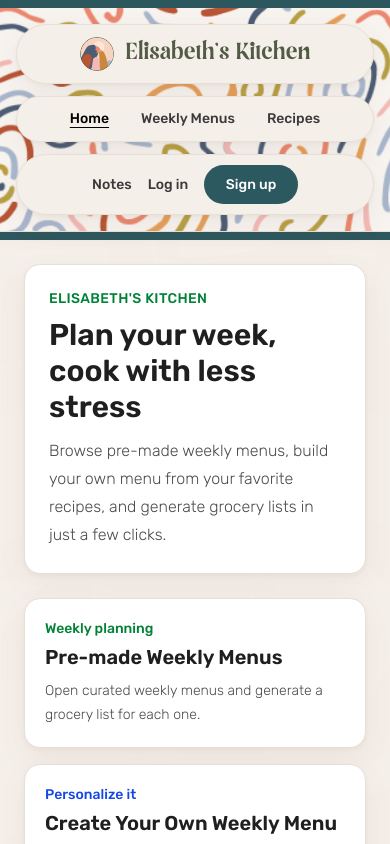
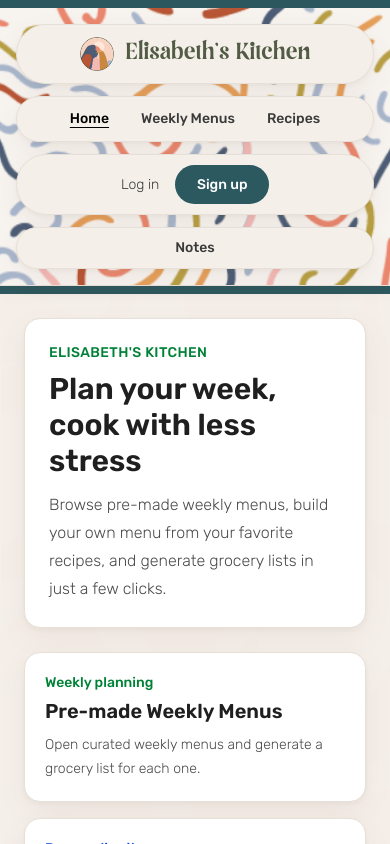
Before and after one commit to elisabeth-svg/elisabeths-kitchen, a Next.js app: page / in a window 390 px wide. Shown: the top 844 px of the page. Built offline with nearby package versions, Linux system fonts and the light colour scheme; no server answers; the database is empty.

Commit message:
Refine mobile navbar and separate notes pill

```diff
--- a/app/components/Navbar.tsx
+++ b/app/components/Navbar.tsx
@@ -26,6 +26,17 @@ export default function Navbar() {
       pathname === path || (path !== '/' && pathname.startsWith(path))
 
     return `text-sm font-medium transition ${
+      isActive
+        ? 'text-black underline underline-offset-4'
+        : 'text-gray-700 hover:text-black hover:underline underline-offset-4'
+    }`
+  }
+
+  function secondaryLinkClass(path: string) {
+    const isActive =
+      pathname === path || (path !== '/' && pathname.startsWith(path))
+
+    return `text-sm transition ${
       isActive
         ? 'text-black underline underline-offset-4'
         : 'text-gray-700 hover:text-black hover:underline underline-offset-4'
@@ -163,7 +174,8 @@ export default function Navbar() {
                 </div>
               </nav>
 
-              <div className="w-full rounded-full border border-[#e7e0d8] bg-[#f4efe9] px-5 py-2.5 shadow-sm lg:w-auto lg:px-5 lg:py-2">
+              <div className="flex w-full max-w-5xl flex-col items-center gap-3 sm:flex-row sm:justify-center lg:max-w-none lg:w-auto lg:justify-start">
+                <div className="w-full rounded-full border border-[#e7e0d8] bg-[#f4efe9] px-5 py-2.5 shadow-sm sm:w-auto lg:px-5 lg:py-2">
                   <div className="flex items-center justify-center gap-4 lg:justify-start">
                     {loading ? (
                       <span className="text-sm text-gray-500">Loading...</span>
@@ -171,37 +183,23 @@ export default function Navbar() {
                       <>
                         <Link
                           href="/profile"
-                        className={linkClass('/profile')}
+                          className="text-sm text-gray-700 hover:text-black hover:underline underline-offset-4"
                         >
                           Hi{user.firstName ? `, ${user.firstName}` : ''}
                         </Link>
 
                         <Link
                           href="/pantry"
-                        className={linkClass('/pantry')}
+                          className={secondaryLinkClass('/pantry')}
                         >
                           Pantry
-                      </Link>
-
-                      <Link
-                        href="/notes"
-                        className={linkClass('/notes')}
-                      >
-                        Notes
                         </Link>
                       </>
                     ) : (
                       <>
                         <Link
-                        href="/notes"
-                        className={linkClass('/notes')}
-                      >
-                        Notes
-                      </Link>
-
-                      <Link
                           href="/login"
-                        className="text-sm font-medium text-gray-700 hover:text-black hover:underline underline-offset-4"
+                          className="text-sm text-gray-700 hover:text-black hover:underline underline-offset-4"
                         >
                           Log in
                         </Link>
@@ -216,6 +214,18 @@ export default function Navbar() {
                     )}
                   </div>
                 </div>
+
+                <div className="w-full rounded-full border border-[#e7e0d8] bg-[#f4efe9] px-5 py-2.5 shadow-sm sm:w-auto lg:px-5 lg:py-2">
+                  <div className="flex items-center justify-center lg:justify-start">
+                    <Link
+                      href="/notes"
+                      className={linkClass('/notes')}
+                    >
+                      Notes
+                    </Link>
+                  </div>
+                </div>
+              </div>
             </div>
           </div>
         </div>
```
Lines whose indentation alone changed are shown as unchanged.
